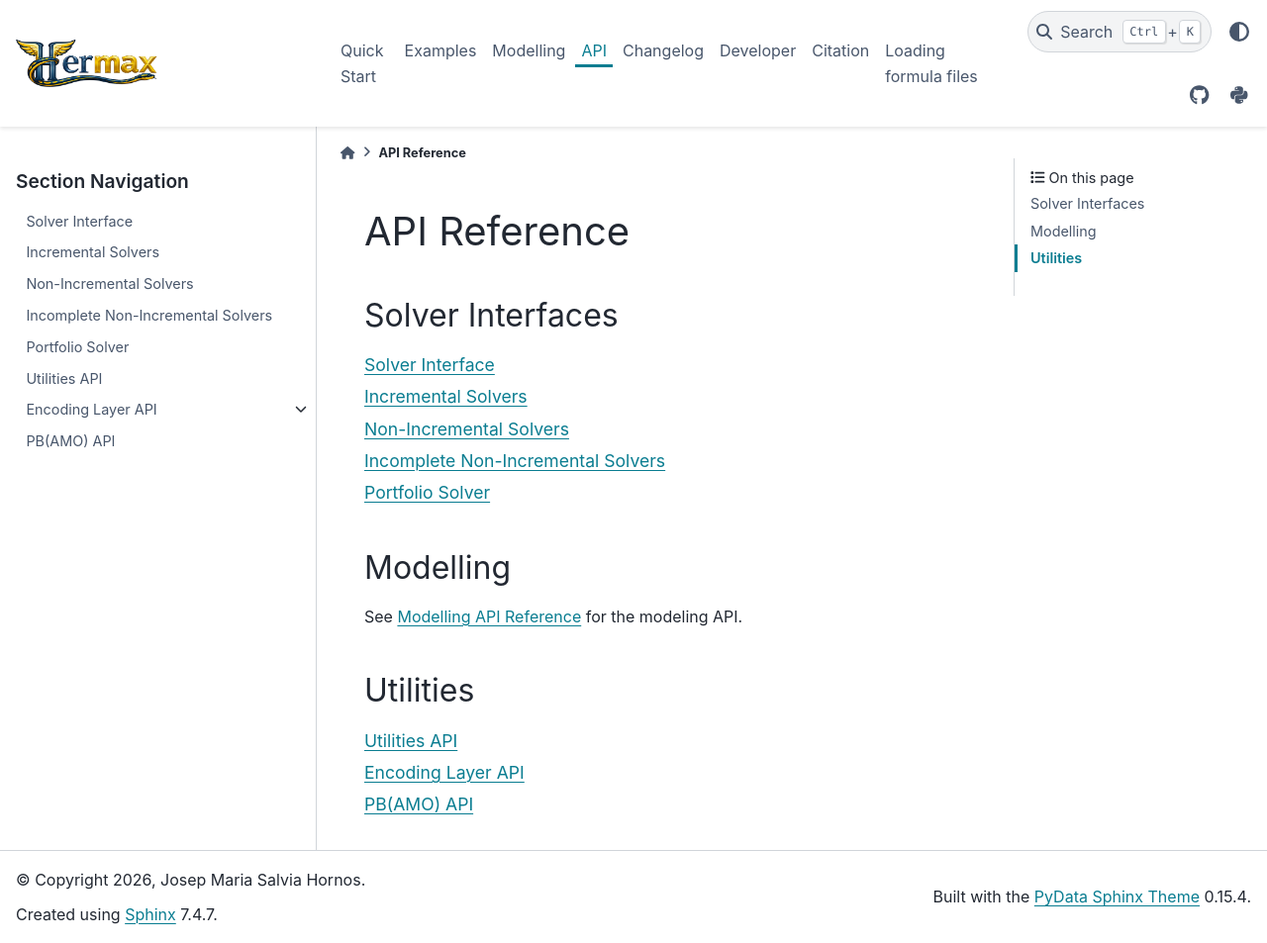
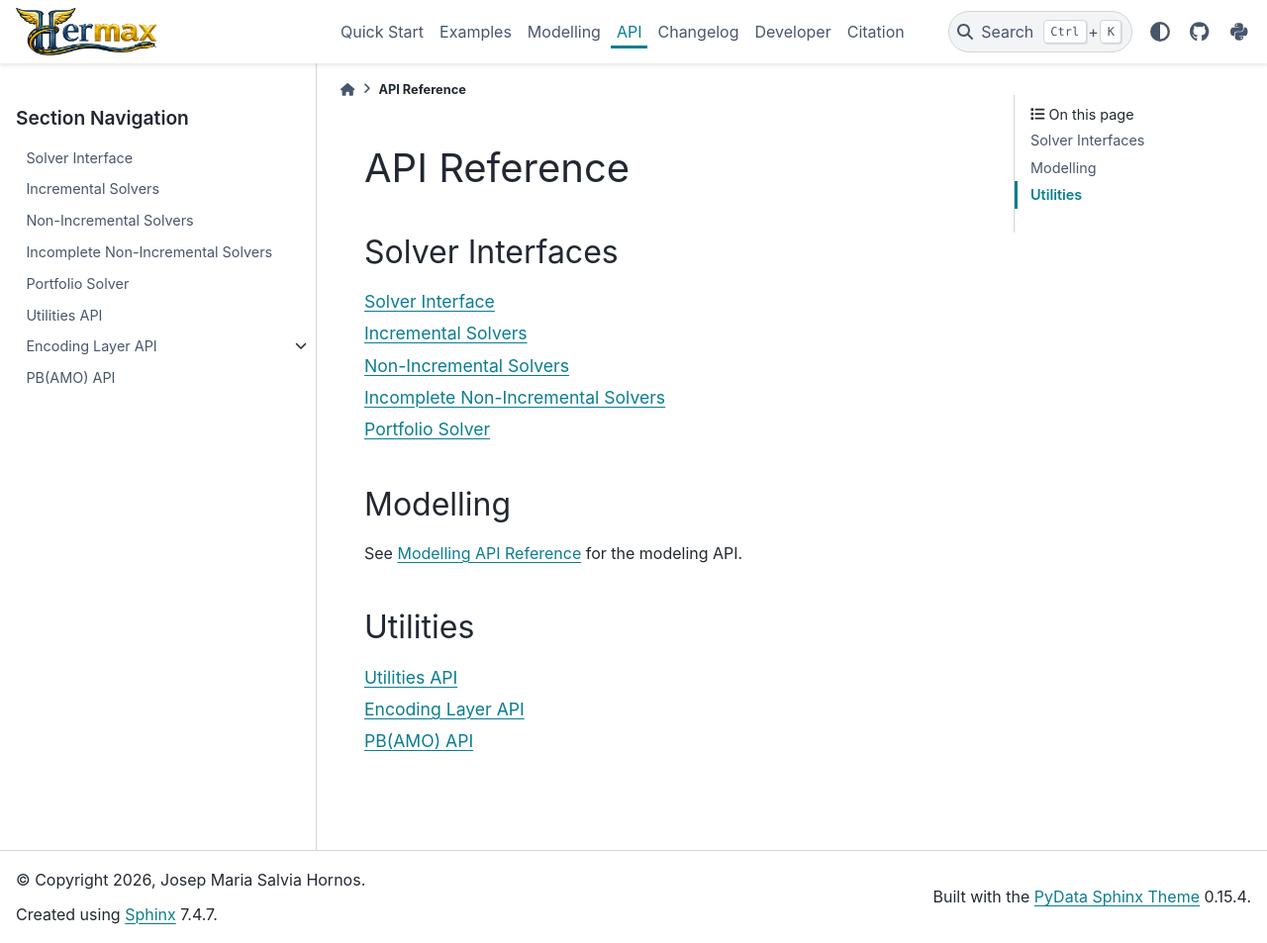
Before and after one commit to josalhor/hermax, a Sphinx documentation site: the page built from docs/api.rst, in a window 1280 px wide and 953 px high. Shown: the whole window at 99% size. Built offline with Sphinx 7.4.7 and the PyData theme 0.15.4, drawn with Linux system fonts in a browser that asks for light colours.

Commit message:
update doc bar

```diff
--- a/docs/index.rst
+++ b/docs/index.rst
@@ -110,8 +110,3 @@ other project references.
    changelog
    Developer <developer>
    Citation <acknowledgments>
-
-.. toctree::
-   :maxdepth: 1
-
-   formula
```
